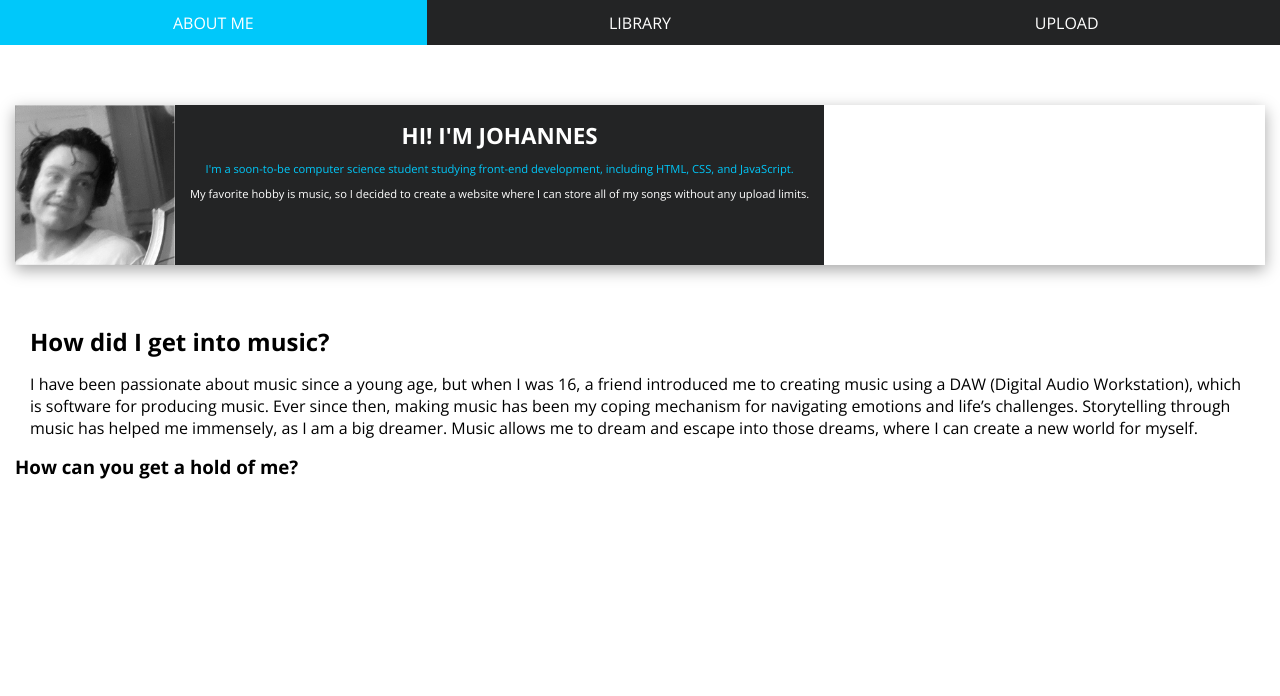
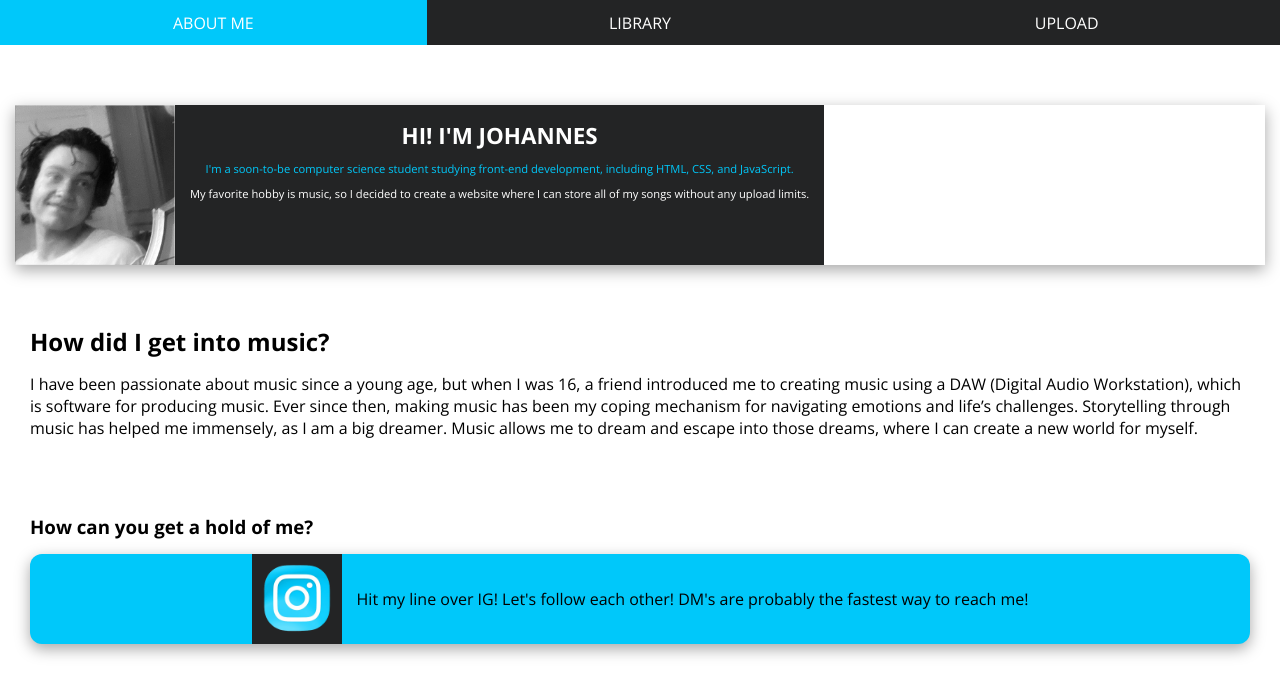
Before and after one commit to johannesvihavainen/song_library, a React (Vite) app: page / in a window 1280 px wide. Shown: the top 696 px of the page. Built offline with nearby package versions, Linux system fonts and the light colour scheme.

Commit message:
created HandleContactInfo.jsx with functionality to link to a website when a user wants to get in touch with the owner

```diff
--- a/src/App.css
+++ b/src/App.css
@@ -87,3 +87,29 @@ body {
   flex-direction: column;
   gap: 15px;
 }
+
+/* contact info */
+.contact-section {
+  margin-top: 45px;
+  padding: 15px;
+  display: flex;
+  flex-direction: column;
+  gap: 15px;
+}
+
+.instagram-section {
+  display: flex;
+  flex-direction: row;
+  gap: 15px;
+  background-color: #00C8FA;
+  justify-content: center;
+  align-items: center;
+  border-radius: 12px;
+  box-shadow: rgba(0, 0, 0, 0.35) 0px 5px 15px;
+}
+
+.instagram-logo {
+  width: 70px;
+  background-color: #232425;
+  padding: 10px;
+}
--- a/src/App.jsx
+++ b/src/App.jsx
@@ -6,6 +6,8 @@ import Navbar from './Navbar';
 import SearchFunctionality from './SearchFunctionality';
 import ResetSearchBarInput from './ResetSearchBarInput';
 import PhotoOfJohannes from './assets/photos/photo_of_johannes.png';
+import InstagramLogo from './assets/logos/instagram_logo.png';
+import HandleContactInfo from './HandleContactInfo';
 
 function App() {
   const [activeSection, setActiveSection] = useState('about-me');
@@ -36,7 +38,9 @@ function App() {
             <p>I have been passionate about music since a young age, but when I was 16, a friend introduced me to creating music using a DAW (Digital Audio Workstation), which is software for producing music. Ever since then, making music has been my coping mechanism for navigating emotions and life’s challenges. Storytelling through music has helped me immensely, as I am a big dreamer. Music allows me to dream and escape into those dreams, where I can create a new world for myself.</p>
           </div>
 
-          <h3>How can you get a hold of me?</h3>
+          {/* renders the contact info section with images that link to specific websites */}
+          <HandleContactInfo />
+
         </div>
 
 
--- /dev/null
+++ b/src/HandleContactInfo.jsx
@@ -0,0 +1,27 @@
+import React, { useEffect } from 'react';
+import InstagramLogo from './assets/logos/instagram_logo.png';
+
+function HandleContactInfo() {
+    const handleInstagramClick = () => {
+        window.open('https://www.instagram.com/johannesvihavainen/', '_blank');
+    };
+
+    return (
+        <div className="contact-section">
+            <h3>How can you get a hold of me?</h3>
+            <div className="instagram-section">
+                <img
+                    id="instagram-button"
+                    className="instagram-logo"
+                    src={InstagramLogo}
+                    alt="Instagram Logo"
+                    onClick={handleInstagramClick}
+                />
+                <p>Hit my line over IG! Let's follow each other! DM's are probably the fastest way to reach me!</p>
+            </div>
+        </div>
+    );
+
+}
+
+export default HandleContactInfo;
```
Also changed, not shown: src/assets/logos/instagram_logo.png.
